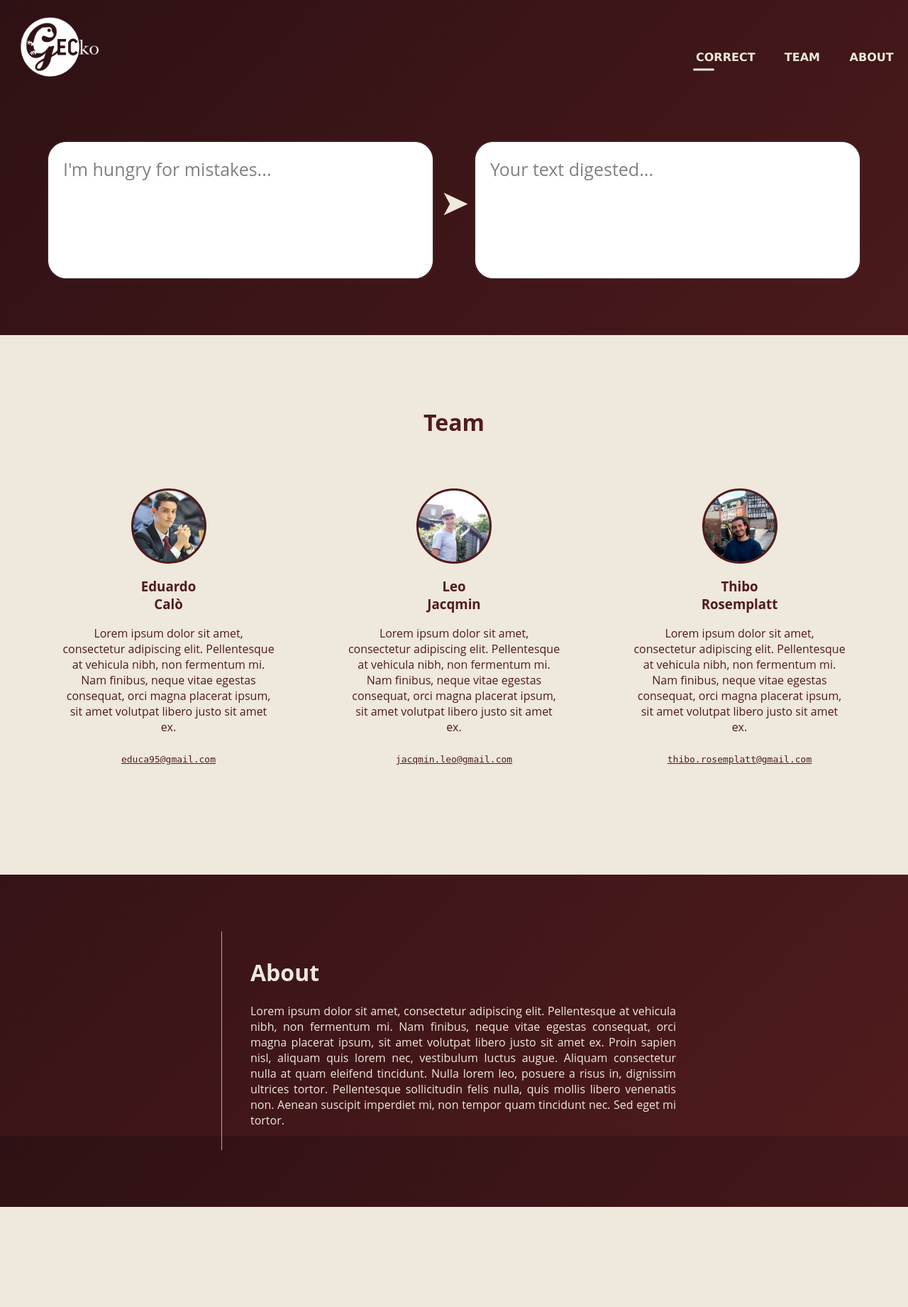
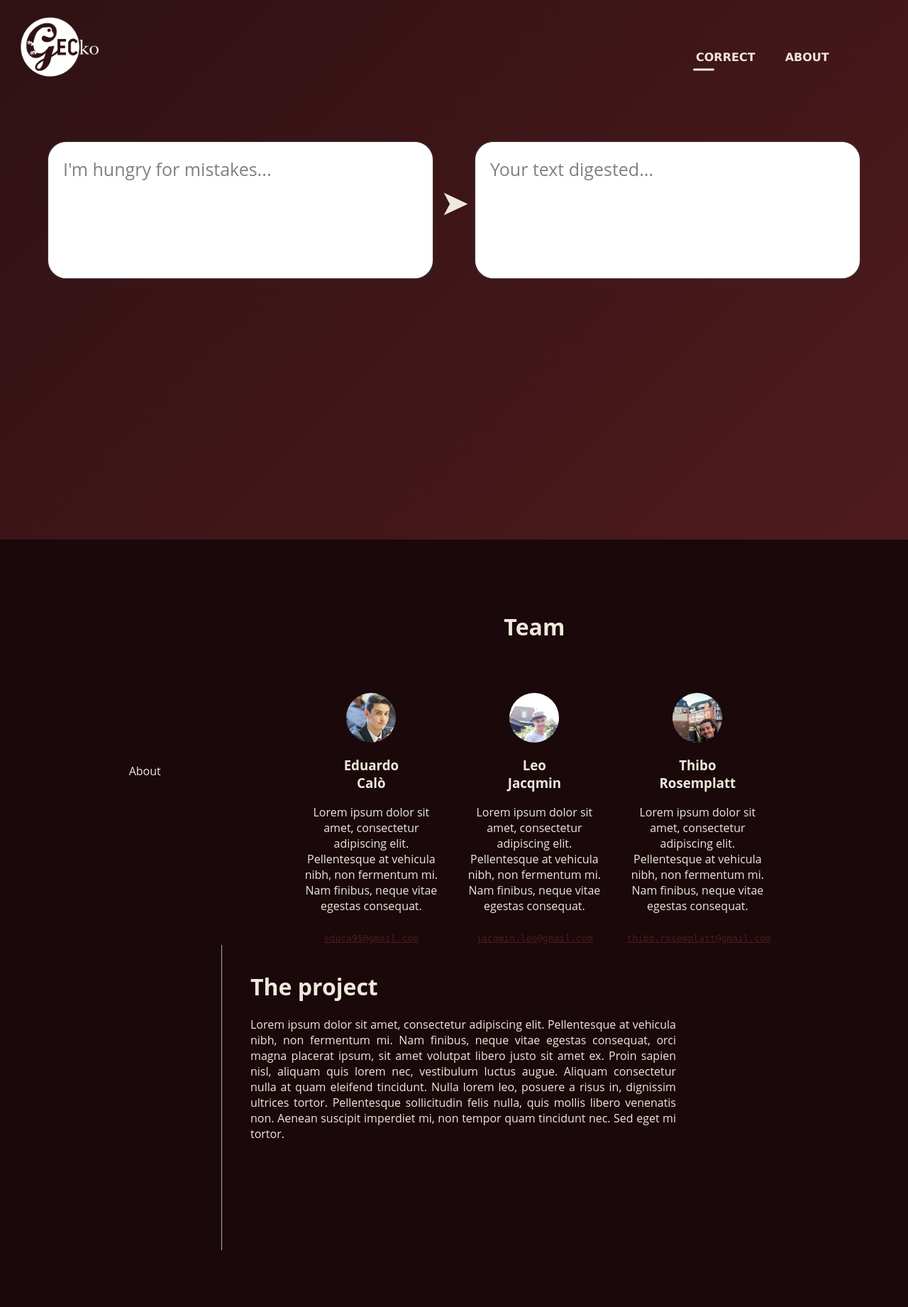
Before and after one commit to thiborose/gecko-app, a Flask app: page / in a window 1280 px wide. Shown: the whole page at 71% size. Before the commit the page ends 1700 px from the top, so only its background shows below. Run offline with Flask 2, Linux system fonts and the light colour scheme; some libraries are stand-ins or nearby versions; some web fonts are replaced.

Commit message:
scss, starting to change the layout

```diff
--- a/app.py
+++ b/app.py
@@ -19,7 +19,7 @@ nlp = spacy.load("en_core_web_sm")
 
 @app.route("/")
 def home():
-    return render_template("index.html")
+    return render_template("content.html")
 
 
 class Gec():
--- a/static/sass/style.scss
+++ b/static/sass/style.scss
@@ -1,3 +1,5 @@
+@import "variables";
+
 /* fonts */
 @import url('https://fonts.googleapis.com/css2?family=Sansita+Swashed:wght@300&display=swap');
 /* Built in tags */
@@ -43,9 +45,8 @@ nav {
     display: table;
     margin: 0 auto;
     transform: translateY(-50%);
-}
 
-nav a {
+    a {
         position: relative;
         width: 33.333%;
         display: table-cell;
@@ -56,10 +57,16 @@ nav a {
         font-weight: bold;
         padding: 10px 20px;
         transition: 0.2s ease color;
+
+        &:hover{
+            color: #efe8dc;
+
+            &:before, :after{
+                transform: scale(1);
+            }
         }
 
-nav a:before,
-nav a:after {
+        &:before, :after{
             content: "";
             position: absolute;
             border-radius: 50%;
@@ -67,20 +74,20 @@ nav a:after {
             transition: 0.2s ease transform;
         }
 
-nav a:before {
+        &:before{
             top: 0;
             left: 10px;
             width: 6px;
             height: 6px;
         }
 
-nav a:after {
+        &:after {
             top: 5px;
             left: 18px;
             width: 4px;
             height: 4px
         }
-
+    }
 
     #indicator {
         position: absolute;
@@ -92,14 +99,6 @@ nav a:after {
         border-radius: 5px;
         transition: 0.2s ease left;
     }
-
-nav a:hover {
-    color: #efe8dc;
-}
-
-nav a:hover:before,
-nav a:hover:after {
-    transform: scale(1);
 }
 
 nav a:nth-child(2):hover~#indicator {
@@ -121,7 +120,6 @@ header {
     height: 100px;
     margin-top: 20px;
     margin-left: 20px;
-}
 
     .logo-container {
         position: relative;
@@ -130,65 +128,19 @@ header {
         width: fit-content;
 
     }
+}
 
 
-div:empty:before {
-    content: attr(data-placeholder);
-    color: gray
-}
 
-.sticky {
-    position: fixed;
-    top: 0;
-    width: 100%
-}
 
-.sticky+.content {
-    padding-top: 102px;
-}
 
 /* ::::::::::::::::::::::::::::::::::::::::::::::::::::::::::::::::::::::::: */
 /* ::::::::::: MAIN :::::::::::::::::::::::::::::::::::::::::::::::::::::::: */
 /* ::::::::::::::::::::::::::::::::::::::::::::::::::::::::::::::::::::::::: */
 
-/* .transparent-container {
-    min-height: min(80vh,700px);
+.transparent-container {
+    min-height: calc(min(80vh,700px));
     background-color: transparent;
-} */
-
-.text-box {
-    /* outline: 1px solid red; */
-    font-family: 'Open Sans', sans-serif;
-    font-size: 30px;
-    width: 500px;
-    min-height: 300px;
-    background-color: white
-}
-
-#textarea-input,
-#textarea-output {
-    text-align: left;
-    padding: 20px;
-    border: 1px solid rgba(255, 255, 255, 15%);
-    border-radius: 25px;
-    font-family: 'Open Sans', sans-serif;
-    color: black;
-    font-size: 25px;
-    resize: none;
-    outline: none;
-    box-shadow: 0 0 3px #4b4b4b;
-    min-height: 150px;
-}
-
-#text-box-input:focus {
-    box-shadow: inset 0 0 1px 1px rgb(227, 255, 234);
-}
-
-.container-about {
-    float: center;
-    width: 1150px;
-    color: #efe8dc;
-}
 
     .textboxes-container {
         /* min-height: 600px; */
@@ -198,11 +150,7 @@ div:empty:before {
         /* outline: 1px solid green; */
         display: inline-flex;
         /* line-height: 430px; */
-}
 
-fieldset.inputs {
-    border: 0;
-}
 
         .arrow-button {
             /* position: absolute; */
@@ -221,26 +169,86 @@ fieldset.inputs {
             cursor: pointer;
             border-radius: 100%;
             /* outline: 1px solid yellow; */
-}
-
-.arrow-button:hover,
-.arrow-button:active,
-.arrow-button:focus {
-    /* color: #7096E0; */
+            &:hover, :active, :focus{
                 color: #B4A696;
                 background: transparent;
                 transition: background 0.4s ease-in-out;
             }
+        }
+
+        .text-box {
+            /* outline: 1px solid red; */
+            font-family: 'Open Sans', sans-serif;
+            font-size: 30px;
+            width: 500px;
+            min-height: 300px;
+            background-color: white;
+
+            &:empty:before{
+                content: attr(data-placeholder);
+                color: gray
+            }
+        }
+
+        #text-box-input, #text-box-output {
+            text-align: left;
+            padding: 20px;
+            border: 1px solid rgba(255, 255, 255, 15%);
+            border-radius: 25px;
+            font-family: 'Open Sans', sans-serif;
+            color: black;
+            font-size: 25px;
+            resize: none;
+            outline: none;
+            box-shadow: 0 0 3px #4b4b4b;
+            min-height: 150px;
+        }
+
+        #text-box-input:focus {
+            box-shadow: inset 0 0 1px 1px rgb(227, 255, 234);
+        }
+    }
+}
 
 
-/* blocco-team */
-.team {
+footer{
     padding: 80px 0;
     width: 100%;
-    height: 75vh;
-    background-color: #efe8dc;
+    /* height: 500px; */
+    background-color: $footer-color;
+    color: #efe8dc;
+    display: flex;
+    flex-wrap: wrap;
+    justify-content: space-evenly;
+    align-items: center;
     font-family: 'Open Sans', sans-serif;
+
+    .container-about {
+        float: center;
+        width: 1150px;
+        height: 400px;
+        color: #efe8dc;
+        padding: 15px 15px 15px 40px;
+        text-align: justify;
+        // outline: salmon 1px solid;
+        max-width: 600px;
+        border-left: 1px solid #ADADAD;
     }
+}
+
+
+
+
+
+
+/* bloc-team */
+// .team {
+//     padding: 80px 0;
+//     width: 100%;
+//     height: 75vh;
+//     background-color: #efe8dc;
+//     font-family: 'Open Sans', sans-serif;
+// }
 
 
 /* Team */
@@ -250,72 +258,58 @@ fieldset.inputs {
     /* border-top: 1px #e9e9e9 solid;
     border-bottom: 1px #e9e9e9 solid; */
     position: relative;
-    display: inline-flex;
-    /* outline: 1px dashed pink; */
-}
-
-.team-member {
-    margin: 0 15px;
-    color: #501B1D;
-    width: 300px;
-    flex-wrap: wrap;
-}
+    // display: inline-flex;
+    // outline: 1px dashed pink;
 
     .team-title {
         display: flex;
         flex-wrap: wrap;
         justify-content: space-evenly;
         align-items: flex-end;
-    color: #501B1D;
+        // color: #501B1D;
         margin-bottom: 50px;
     }
 
+    .team-members{
+        display: inline-flex;
+
+        .team-member {
+            margin: 0 15px;
+            // color: #501B1D;
+            width: 200px;
+            flex-wrap: wrap;
+            // outline: 1px solid green;
+
+            .description{
+                text-align: justify;
+            }
+
+        }
+
         .team-member-picture {
-    width: 100px;
-    height: 100px;
+            width: 70px;
+            height: 70px;
             border-radius: 100%;
             margin: auto;
             /* clip-path: circle(50px at center); */
-    border: #501B1D 3px solid;
+            // border: #501B1D 3px solid;
             background-size: 100px 100px;
-}
 
-.team-member-picture#eduardo-picture {
+            &#eduardo-picture {
                 background-image: url("../img/edu.jpeg");
             }
 
-.team-member-picture#leo-picture {
+            &#leo-picture {
                 background-image: url("../img/leo.jpeg");
             }
 
-.team-member-picture#thibo-picture {
+            &#thibo-picture {
                 background-image: url("../img/thi.jpeg");
             }
-
-/* footer */
-
-footer {
-    padding: 80px 0;
-    width: 100%;
-    /* height: 500px; */
-    background-color: transparent;
-    color: #efe8dc;
-    display: flex;
-    flex-wrap: wrap;
-    justify-content: space-evenly;
-    align-items: flex-end;
-    font-family: 'Open Sans', sans-serif;
+        }
     }
 
-.container-about {
-    padding: 15px 15px 15px 40px;
-    text-align: justify;
-    /* outline: salmon 1px solid; */
-    max-width: 600px;
-    border-left: 1px solid #ADADAD;
 }
-
-
 
 
 /* Deltas */
--- /dev/null
+++ b/static/sass/variables.scss
@@ -0,0 +1 @@
+$footer-color: #1a080a;
--- a/templates/base.html
+++ /dev/null
@@ -1,147 +0,0 @@
-<!DOCTYPE html>
-<html>
-
-<head>
-    <meta charset="utf-8">
-    <meta http-equiv="X-UA-Compatible" content="IE=edge">
-    <title>GECko - Gobbles up your mistakes</title>
-    <meta name="description" content="">
-    <meta name="viewport" content="width=device-width, initial-scale=1">
-    <!-- <link rel="stylesheet" type="text/css" href="{{ url_for('static', filename='css/style.css') }}"> -->
-    <link href="{{ url_for('static', filename='css/style.scss.css') }}"
-      rel="stylesheet" type="text/css">
-
-    <!--favicon-->
-    <link rel="apple-touch-icon" sizes="57x57" href="../static/favicon/apple-icon-57x57.png">
-    <link rel="apple-touch-icon" sizes="60x60" href="../static/favicon/apple-icon-60x60.png">
-    <link rel="apple-touch-icon" sizes="72x72" href="../static/favicon/apple-icon-72x72.png">
-    <link rel="apple-touch-icon" sizes="76x76" href="../static/favicon/apple-icon-76x76.pn">
-    <link rel="apple-touch-icon" sizes="114x114" href="../static/favicon/apple-icon-114x114.png">
-    <link rel="apple-touch-icon" sizes="120x120" href="../static/favicon/apple-icon-120x120.png">
-    <link rel="apple-touch-icon" sizes="144x144" href="../static/favicon/apple-icon-144x144.png">
-    <link rel="apple-touch-icon" sizes="152x152" href="../static/favicon/apple-icon-152x152.png">
-    <link rel="apple-touch-icon" sizes="180x180" href="../static/favicon/apple-icon-180x180.png">
-    <link rel="icon" type="image/png" sizes="192x192" href="../static/favicon/android-icon-192x192.png">
-    <link rel="icon" type="image/png" sizes="32x32" href="../static/favicon/favicon-32x32.png">
-    <link rel="icon" type="image/png" sizes="96x96" href="../static/favicon/favicon-96x96.png">
-    <link rel="icon" type="image/png" sizes="16x16" href="../static/favicon/favicon-16x16.png">
-    <link rel="manifest" href="../static/favicon/manifest.json">
-    <meta name="msapplication-TileColor" content="#ffffff">
-    <meta name="msapplication-TileImage" content="../static/favicon/ms-icon-144x144.png">
-    <meta name="theme-color" content="#ffffff">
-    <!--favicon-->
-</head>
-
-<body>
-    <!--header-->
-    <header id="myHeader">
-        <div class="logo-container">
-            <img src="../static/img/GECko_full.png" alt="Logo of GECko" width="150" height="94">
-        </div>
-
-        <nav>
-            <a href="#correct">CORRECT</a>
-            <a href="#team">TEAM</a>
-            <a href="#about">ABOUT</a>
-            <div id="indicator"></div>
-        </nav>
-
-    </header>
-
-    <!--corrector-->
-    <div class="transparent-container">
-
-        <div class="textboxes-container">
-            <div contenteditable="true" class="text-box" id="textarea-input"
-                data-placeholder="I'm hungry for mistakes..."></div>
-            <div class="arrow-button" id="arrow-button">
-                ➤
-            </div>
-            <div class="text-box" id="textarea-output" data-placeholder="Your text digested..."></div>
-        </div>
-
-    </div>
-
-    <a name="team"></a>
-    <div class="team">
-
-        <div class="team-title">
-            <h1>Team</h1>
-        </div>
-
-        <div class="team-title">
-            <!-- member1-->
-            <div class="team-member">
-                <div class="team-member-picture" id="eduardo-picture">
-                    <!-- <img src="../static/img/0.jpeg" width="100" height="100"> -->
-                </div>
-                <h3>Eduardo<br>Calò</h3>
-                <span>Lorem ipsum dolor sit amet, consectetur adipiscing elit. Pellentesque at vehicula nibh, non
-                    fermentum mi.
-                    Nam finibus, neque vitae egestas consequat, orci magna placerat ipsum, sit amet volutpat libero
-                    justo sit
-                    amet ex. </span><br>
-                <a class="email" href="mailto:educa95@gmail.com"
-                    style="color:#501B1D;"><span><br><code>educa95<code>@</code>gmail.com</code></span></a>
-            </div>
-
-            <!-- member2-->
-            <div class="team-member">
-                <div class="team-member-picture" id="leo-picture">
-                    <!-- <img src="../static/img/leo.jpeg" width="100" height="100"> -->
-                </div>
-                <h3>Leo<br>Jacqmin</h3>
-                <span>Lorem ipsum dolor sit amet, consectetur adipiscing elit. Pellentesque at vehicula nibh, non
-                    fermentum mi.
-                    Nam finibus, neque vitae egestas consequat, orci magna placerat ipsum, sit amet volutpat libero
-                    justo sit
-                    amet ex. </span><br>
-                <a class="email" href="mailto:jacqmin.leo@gmail.com"
-                    style="color:#501B1D;"><span><br><code>jacqmin.leo<code>@</code>gmail.com</code></span></a>
-            </div>
-
-            <!-- member3-->
-            <div class="team-member">
-                <div class="team-member-picture" id="thibo-picture">
-                    <!-- <img src="../static/img/thi.jpeg" width="100" height="100"> -->
-                </div>
-                <h3>Thibo<br>Rosemplatt</h3>
-                <span>Lorem ipsum dolor sit amet, consectetur adipiscing elit. Pellentesque at vehicula nibh, non
-                    fermentum mi.
-                    Nam finibus, neque vitae egestas consequat, orci magna placerat ipsum, sit amet volutpat libero
-                    justo sit
-                    amet ex. </span><br>
-                <a class="email" href="mailto:thibo.rosemplatt@gmail.com"
-                    style="color:#501B1D;"><span><br><code>thibo.rosemplatt<code>@</code>gmail.com</code></span></a>
-            </div>
-
-        </div>
-    </div>
-    </div>
-
-    <footer>
-        <!--about-->
-
-        <div class="container-about">
-            <h1><a name="about">About</a></h1>
-            <p> Lorem ipsum dolor sit amet, consectetur adipiscing elit. Pellentesque at vehicula nibh, non fermentum
-                mi.
-                Nam finibus, neque vitae egestas consequat, orci magna placerat ipsum, sit amet volutpat libero justo
-                sit
-                amet ex. Proin sapien nisl, aliquam quis lorem nec, vestibulum luctus augue. Aliquam consectetur nulla
-                at
-                quam eleifend tincidunt. Nulla lorem leo, posuere a risus in, dignissim ultrices tortor. Pellentesque
-                sollicitudin felis nulla, quis mollis libero venenatis non. Aenean suscipit imperdiet mi, non tempor
-                quam
-                tincidunt nec. Sed eget mi tortor.</p>
-        </div>
-    </footer>
-
-    <!-- <script type="text/javascript" src="../static/js/sticky.js"></script> -->
-    <script src="https://ajax.googleapis.com/ajax/libs/jquery/3.1.1/jquery.min.js"></script>
-    <script>$('body').attr("spellcheck",false)</script>
-    <script src="../static/js/predict.js"></script>
-
-</body>
-
-</html>
--- /dev/null
+++ b/templates/content.html
@@ -0,0 +1,55 @@
+{% extends "index.html" %}
+
+
+{% block team %}
+<div class="team-container">
+
+    <div class="team-title">
+        <h1>Team</h1>
+    </div>
+
+    <div class="team-members">
+        <div class="team-member">
+            <div class="team-member-picture" id="eduardo-picture">
+                <!-- <img src="../static/img/0.jpeg" width="100" height="100"> -->
+            </div>
+            <h3>Eduardo<br>Calò</h3>
+            <span class="description">
+                Lorem ipsum dolor sit amet, consectetur adipiscing elit. Pellentesque at vehicula nibh, non
+                fermentum mi.
+                Nam finibus, neque vitae egestas consequat.
+            </span><br>
+            <a class="email" href="mailto:educa95@gmail.com"
+                style="color:#501B1D;"><span><br><code>educa95<code>@</code>gmail.com</code></span></a>
+        </div>
+
+        <!-- member2-->
+        <div class="team-member">
+            <div class="team-member-picture" id="leo-picture">
+                <!-- <img src="../static/img/leo.jpeg" width="100" height="100"> -->
+            </div>
+            <h3>Leo<br>Jacqmin</h3>
+            <span class="description">
+                Lorem ipsum dolor sit amet, consectetur adipiscing elit. Pellentesque at vehicula nibh, non
+                fermentum mi.
+                Nam finibus, neque vitae egestas consequat.
+            </span><br>
+            <a class="email" href="mailto:jacqmin.leo@gmail.com"
+                style="color:#501B1D;"><span><br><code>jacqmin.leo<code>@</code>gmail.com</code></span></a>
+        </div>
+
+        <!-- member3-->
+        <div class="team-member">
+            <div class="team-member-picture" id="thibo-picture">
+                <!-- <img src="../static/img/thi.jpeg" width="100" height="100"> -->
+            </div>
+            <h3>Thibo<br>Rosemplatt</h3>
+            <span class="description">Lorem ipsum dolor sit amet, consectetur adipiscing elit. Pellentesque at vehicula nibh, non
+                fermentum mi.
+                Nam finibus, neque vitae egestas consequat. </span><br>
+            <a class="email" href="mailto:thibo.rosemplatt@gmail.com"
+                style="color:#501B1D;"><span><br><code>thibo.rosemplatt<code>@</code>gmail.com</code></span></a>
+        </div>
+    </div>
+</div>
+{% endblock %}
--- a/templates/index.html
+++ b/templates/index.html
@@ -1 +1,93 @@
-{% extends "base.html" %}
+<!DOCTYPE html>
+<html>
+
+<head>
+    <meta charset="utf-8">
+    <meta http-equiv="X-UA-Compatible" content="IE=edge">
+    <title>GECko - Gobbles up your mistakes</title>
+    <meta name="description" content="">
+    <meta name="viewport" content="width=device-width, initial-scale=1">
+    <!-- <link rel="stylesheet" type="text/css" href="{{ url_for('static', filename='css/style.css') }}"> -->
+    <link href="{{ url_for('static', filename='css/style.scss.css') }}"
+      rel="stylesheet" type="text/css">
+
+    <!--favicon-->
+    <link rel="apple-touch-icon" sizes="57x57" href="../static/favicon/apple-icon-57x57.png">
+    <link rel="apple-touch-icon" sizes="60x60" href="../static/favicon/apple-icon-60x60.png">
+    <link rel="apple-touch-icon" sizes="72x72" href="../static/favicon/apple-icon-72x72.png">
+    <link rel="apple-touch-icon" sizes="76x76" href="../static/favicon/apple-icon-76x76.pn">
+    <link rel="apple-touch-icon" sizes="114x114" href="../static/favicon/apple-icon-114x114.png">
+    <link rel="apple-touch-icon" sizes="120x120" href="../static/favicon/apple-icon-120x120.png">
+    <link rel="apple-touch-icon" sizes="144x144" href="../static/favicon/apple-icon-144x144.png">
+    <link rel="apple-touch-icon" sizes="152x152" href="../static/favicon/apple-icon-152x152.png">
+    <link rel="apple-touch-icon" sizes="180x180" href="../static/favicon/apple-icon-180x180.png">
+    <link rel="icon" type="image/png" sizes="192x192" href="../static/favicon/android-icon-192x192.png">
+    <link rel="icon" type="image/png" sizes="32x32" href="../static/favicon/favicon-32x32.png">
+    <link rel="icon" type="image/png" sizes="96x96" href="../static/favicon/favicon-96x96.png">
+    <link rel="icon" type="image/png" sizes="16x16" href="../static/favicon/favicon-16x16.png">
+    <link rel="manifest" href="../static/favicon/manifest.json">
+    <meta name="msapplication-TileColor" content="#ffffff">
+    <meta name="msapplication-TileImage" content="../static/favicon/ms-icon-144x144.png">
+    <meta name="theme-color" content="#ffffff">
+    <!--favicon-->
+</head>
+
+<body>
+    <!--header-->
+    <header id="myHeader">
+        <div class="logo-container">
+            <img src="../static/img/GECko_full.png" alt="Logo of GECko" width="150" height="94">
+        </div>
+
+        <nav>
+            <a href="#correct">CORRECT</a>
+            <a href="#about">ABOUT</a>
+            <div id="indicator"></div>
+        </nav>
+
+    </header>
+
+    <!--corrector-->
+    <div class="transparent-container">
+
+        <div class="textboxes-container">
+            <div contenteditable="true" class="text-box" id="text-box-input"
+                data-placeholder="I'm hungry for mistakes..."></div>
+            <div class="arrow-button" id="arrow-button">
+                ➤
+            </div>
+            <div class="text-box" id="text-box-output" data-placeholder="Your text digested..."></div>
+        </div>
+
+    </div>
+
+
+
+    <footer>
+        <div class="footer-title">About</div>
+
+        {% block team %}{% endblock %}
+
+        <div class="container-about">
+            <h1><a name="about">The project</a></h1>
+            <p> Lorem ipsum dolor sit amet, consectetur adipiscing elit. Pellentesque at vehicula nibh, non fermentum
+                mi.
+                Nam finibus, neque vitae egestas consequat, orci magna placerat ipsum, sit amet volutpat libero justo
+                sit
+                amet ex. Proin sapien nisl, aliquam quis lorem nec, vestibulum luctus augue. Aliquam consectetur nulla
+                at
+                quam eleifend tincidunt. Nulla lorem leo, posuere a risus in, dignissim ultrices tortor. Pellentesque
+                sollicitudin felis nulla, quis mollis libero venenatis non. Aenean suscipit imperdiet mi, non tempor
+                quam
+                tincidunt nec. Sed eget mi tortor.</p>
+        </div>
+    </footer>
+
+    <!-- <script type="text/javascript" src="../static/js/sticky.js"></script> -->
+    <script src="https://ajax.googleapis.com/ajax/libs/jquery/3.1.1/jquery.min.js"></script>
+    <script>$('body').attr("spellcheck",false)</script>
+    <script src="../static/js/predict.js"></script>
+
+</body>
+
+</html>
```
Lines whose indentation alone changed are shown as unchanged.
